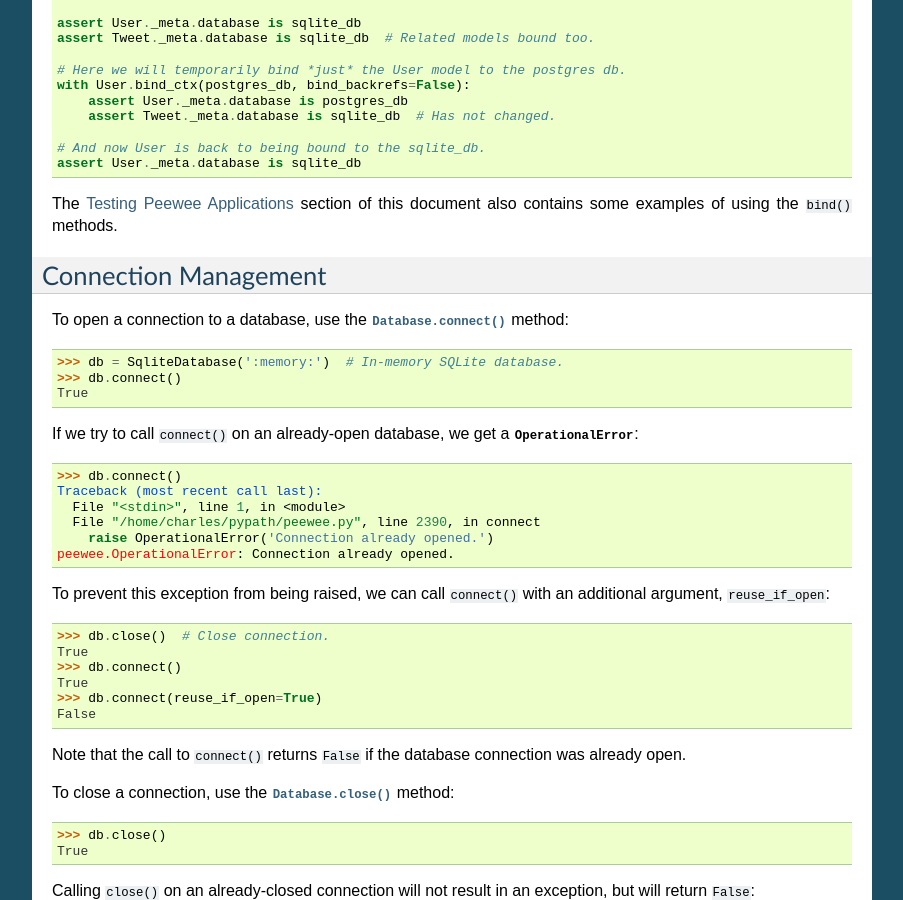
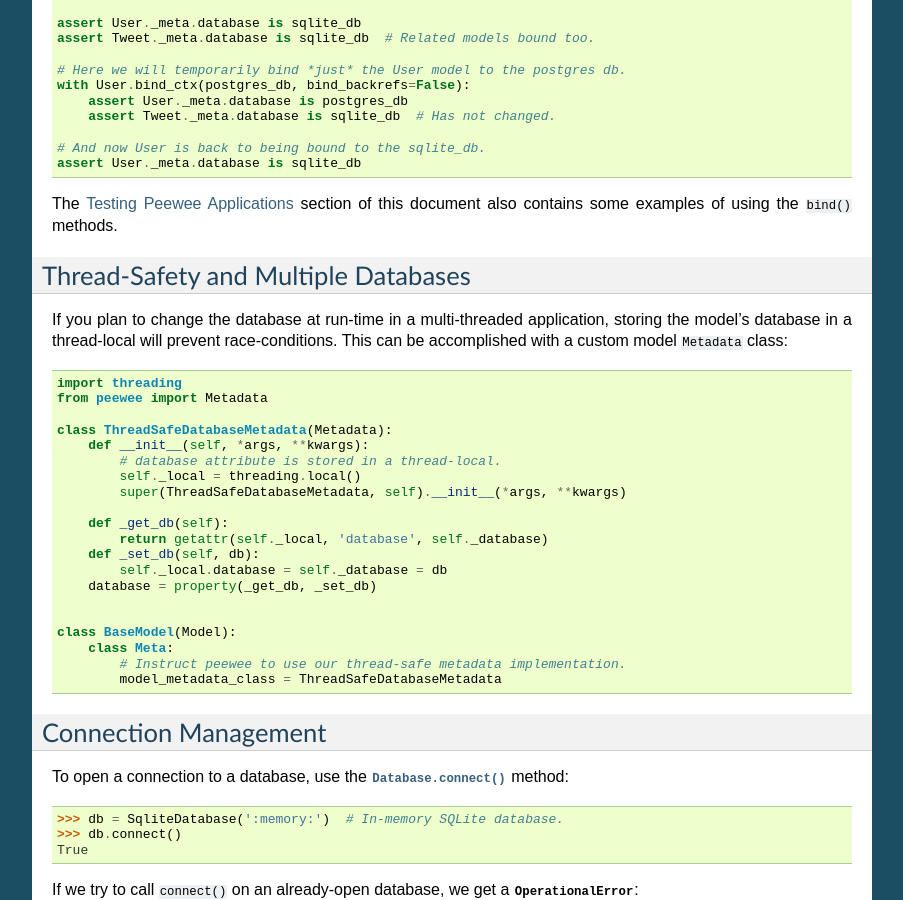
Before and after one commit to coleifer/peewee, a Sphinx documentation site: the page built from docs/peewee/database.rst, in a window 1280 px wide and 900 px high, scrolled down 11587 px. Shown: the whole window, without its empty margins (198-1101 px from the left). Built offline with Sphinx 7.4.7, drawn with Linux system fonts in a browser that asks for light colours; the version number could not be read and is left out; some of the changed text lies outside the part shown.

Commit message:
Add documentation note about thread-safe database metadata impl.

```diff
--- a/docs/peewee/database.rst
+++ b/docs/peewee/database.rst
@@ -787,6 +787,37 @@ for binding a given model class:
 The :ref:`testing` section of this document also contains some examples of
 using the ``bind()`` methods.
 
+Thread-Safety and Multiple Databases
+------------------------------------
+
+If you plan to change the database at run-time in a multi-threaded application,
+storing the model's database in a thread-local will prevent race-conditions.
+This can be accomplished with a custom model ``Metadata`` class:
+
+.. code-block:: python
+
+    import threading
+    from peewee import Metadata
+
+    class ThreadSafeDatabaseMetadata(Metadata):
+        def __init__(self, *args, **kwargs):
+            # database attribute is stored in a thread-local.
+            self._local = threading.local()
+            super(ThreadSafeDatabaseMetadata, self).__init__(*args, **kwargs)
+
+        def _get_db(self):
+            return getattr(self._local, 'database', self._database)
+        def _set_db(self, db):
+            self._local.database = self._database = db
+        database = property(_get_db, _set_db)
+
+
+    class BaseModel(Model):
+        class Meta:
+            # Instruct peewee to use our thread-safe metadata implementation.
+            model_metadata_class = ThreadSafeDatabaseMetadata
+
+
 Connection Management
 ---------------------
 
```
